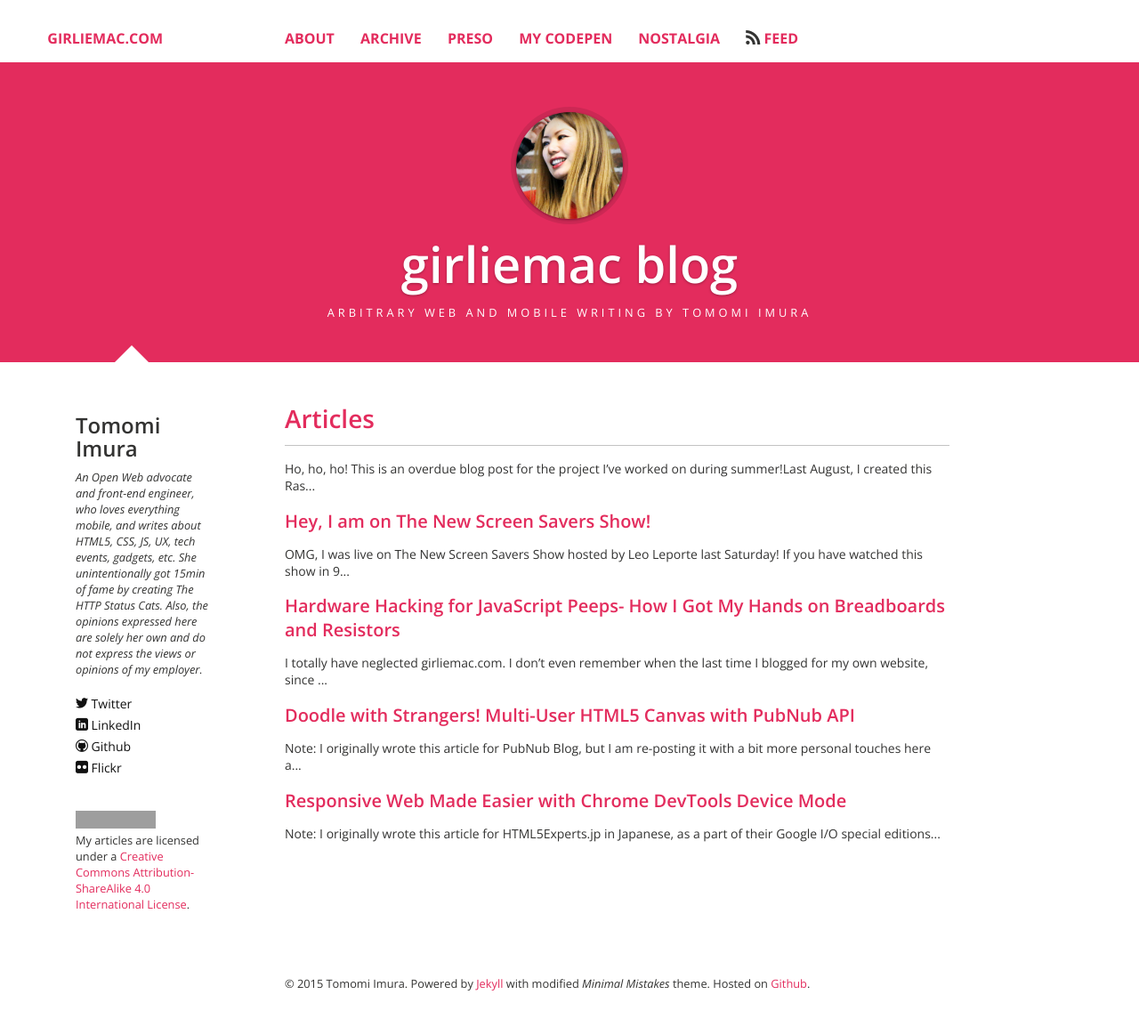
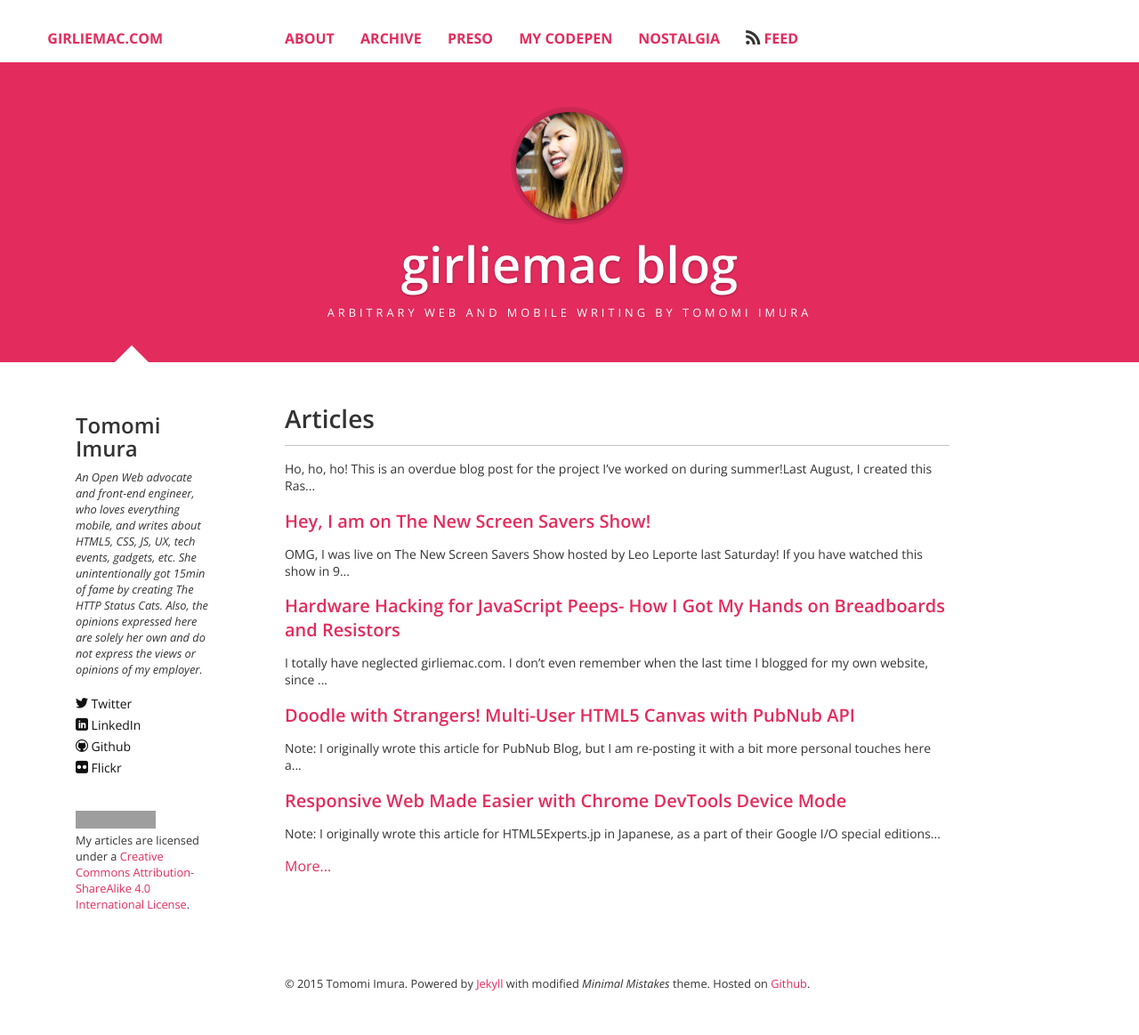
Before and after one commit to girliemac/girliemac.github.io, a Jekyll site: the page built from index.md, in a window 1280 px wide. Shown: the whole page at 89% size. Built offline with Jekyll 4.4.1, drawn with Linux system fonts in a browser that asks for light colours; Markdown is read by kramdown in place of the engine named in the settings; grey boxes are pictures that could not be loaded.

Commit message:
Modify top page layout

```diff
--- a/_layouts/home.html
+++ b/_layouts/home.html
@@ -26,13 +26,14 @@
 </div>
 
 <div id="index" itemprop="mainContentOfPage" itemscope itemtype="http://schema.org/Blog">
-  <h3><a href="{{ site.url}}/blog/">Articles</a></h3>
+  <h3>Articles</h3>
   {% for post in site.posts limit:5 %}
   <article itemscope itemtype="http://schema.org/BlogPosting" itemprop="blogPost">
     <h2 itemprop="headline"><a href="{{ site.url }}{{ post.url }}" rel="bookmark" title="{{ post.title }}">{{ post.title }}</a></h2>
     <p itemprop="text">{% if post.description %}{{ post.description }}{% else %}{{ post.content | strip_html | strip_newlines | truncate: 120 }}{% endif %}</p>
   </article>
   {% endfor %}
+  <p><a href="{{ site.url}}/blog/">More...</a></p>
 </div><!-- /#index -->
 
 <footer>
```
